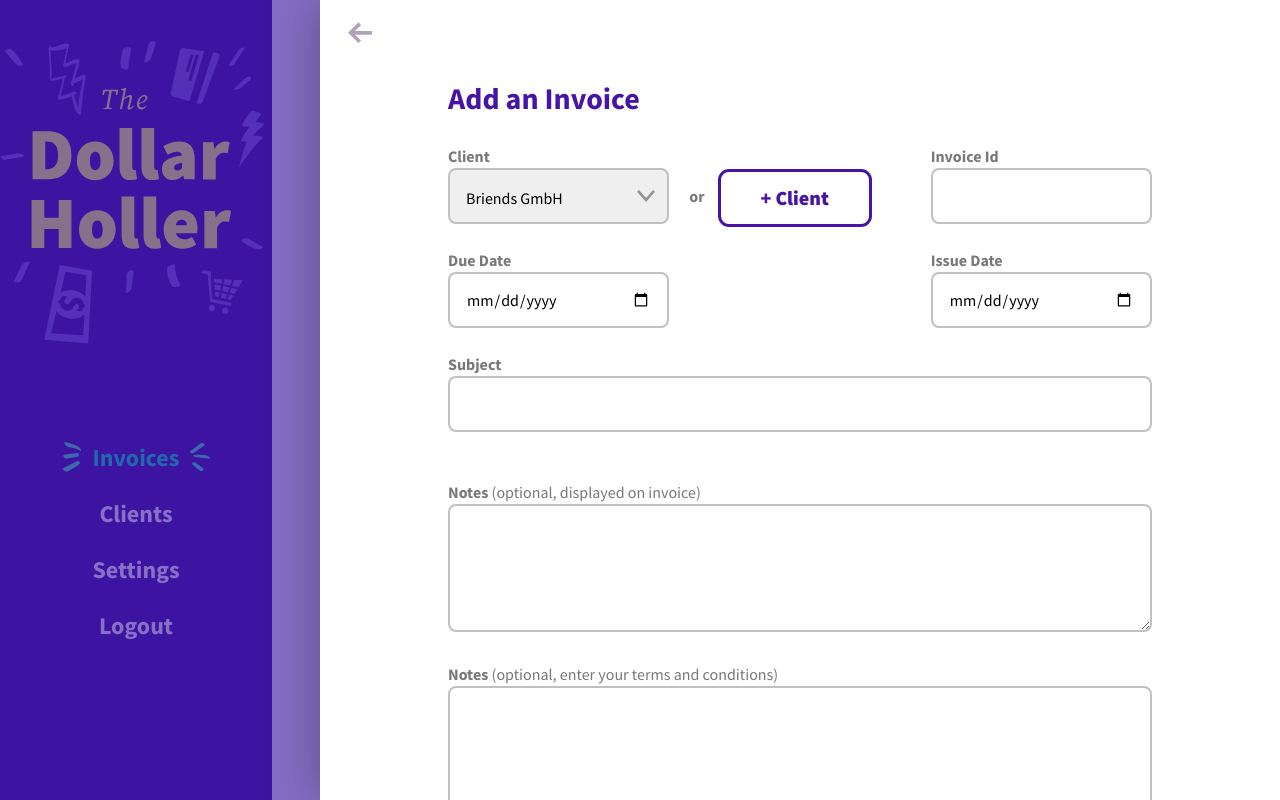
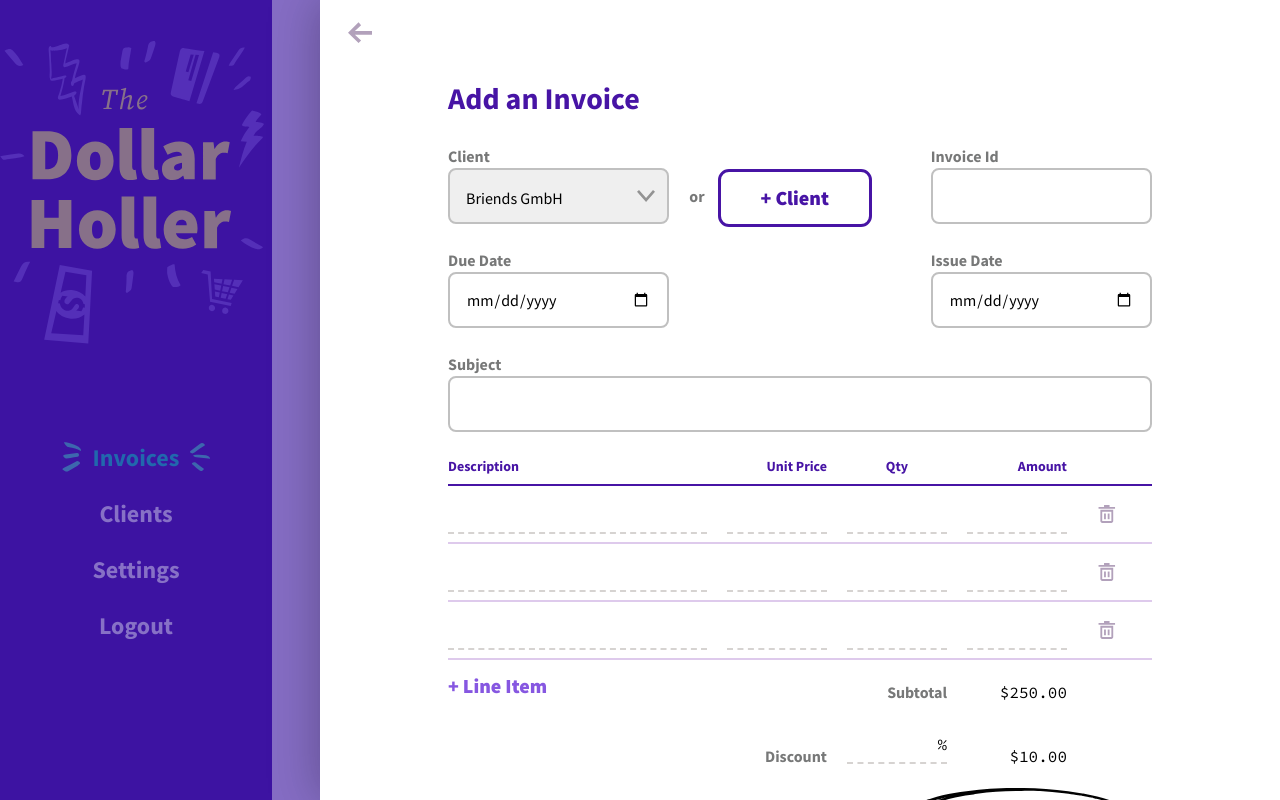
Before and after one commit to MaxDaten/dollarholler, a SvelteKit app: page /invoices in a window 1280 px wide. Both pictures are taken after typing "Sample" into the empty fields and a click on the button "+ Invoice". Built offline with nearby package versions, Linux system fonts and the light colour scheme.

Commit message:
Lesson 26: Invoice Line Item Form

```diff
--- a/src/app.css
+++ b/src/app.css
@@ -28,8 +28,8 @@
         @apply block font-sans text-base font-bold text-monsoon
     }
 
-    input[type="text"]:not(.search),
-    input[type="number"],
+    input[type="text"]:not(.search):not(.line-item),
+    input[type="number"]:not(.line-item),
     input[type="date"],
     input[type="password"],
     input[type="email"] {
@@ -46,8 +46,8 @@
 
     select:focus,
     textarea:focus,
-    input[type="text"]:not(.search):focus,
-    input[type="number"]:focus,
+    input[type="text"]:not(.search):not(.line-item):focus,
+    input[type="number"]:not(.line-item):focus,
     input[type="date"]:focus,
     input[type="password"]:focus,
     input[type="email"]:focus {
@@ -64,6 +64,10 @@
         @apply grid grid-cols-invoiceTableMobile lg:grid-cols-invoiceTable gap-x-4 px-4 lg:px-6 mb-3 w-full
     }
 
+    .invoice-line-item {
+        @apply grid grid-cols-invoiceLineItem gap-x-5;
+    }
+
     .field {
         @apply mb-6
     }
--- a/src/lib/components/Button.svelte
+++ b/src/lib/components/Button.svelte
@@ -2,7 +2,13 @@
   import type { SvelteComponent } from 'svelte';
   export let label: string;
   export let onClick: () => void;
-  export let style: 'primary' | 'secondary' | 'destructive' | 'outline' | 'textOnly' = 'primary';
+  export let style:
+    | 'primary'
+    | 'secondary'
+    | 'destructive'
+    | 'outline'
+    | 'textOnly'
+    | 'textOnlyDestructive' = 'primary';
   export let isAnimated = true;
   export let iconLeft: (new (...args: any[]) => SvelteComponent) | null = null;
   export let iconRight: (new (...args: any[]) => SvelteComponent) | null = null;
@@ -16,6 +22,7 @@
   class:destructive={style === 'destructive'}
   class:outline={style === 'outline'}
   class:textOnly={style === 'textOnly'}
+  class:textOnlyDestructive={style === 'textOnlyDestructive'}
   class:isAnimated
 >
   {#if iconLeft}
@@ -45,6 +52,10 @@
   }
 
   .textOnly {
+    @apply bg-transparent px-0 text-lavenderIndigo no-underline hover:underline;
+  }
+
+  .textOnlyDestructive {
     @apply bg-transparent px-0 text-scarlet underline hover:no-underline;
   }
 
--- a/src/lib/components/SlidePanel.svelte
+++ b/src/lib/components/SlidePanel.svelte
@@ -19,7 +19,7 @@
 <Portal>
   <Overlay />
   <div
-    class="fixed right-0 top-0 z-slidePanel h-screen w-3/4 overflow-scroll bg-white py-20 px-32 shadow-slidePanel"
+    class="fixed right-0 top-0 z-slidePanel h-screen w-3/4 overflow-y-scroll bg-white py-20 px-32 shadow-slidePanel"
   >
     <button
       class="absolute top-5 left-7 text-pastelPurple hover:text-daisyBush"
--- a/src/routes/(dashboard)/invoices/InvoiceForm.svelte
+++ b/src/routes/(dashboard)/invoices/InvoiceForm.svelte
@@ -1,6 +1,28 @@
-<script>
+<script lang="ts">
   import Button from '$lib/components/Button.svelte';
   import Trash from '$lib/components/Icon/Trash.svelte';
+  import LineItemRows from './LineItemRows.svelte';
+
+  const blankLineItem: LineItem[] = [
+    {
+      amount: 12.99,
+      description: 'Item 1',
+      id: '1',
+      quantity: 2
+    },
+    {
+      amount: 9.99,
+      description: 'Item 2',
+      id: '2',
+      quantity: 1
+    },
+    {
+      amount: 5.99,
+      description: 'Item 3',
+      id: '3',
+      quantity: 3
+    }
+  ];
 </script>
 
 <h2 class="mb-7 font-sans text-3xl font-bold text-daisyBush">Add an Invoice</h2>
@@ -43,7 +65,9 @@
   </div>
 
   <!-- Line Items -->
-  <div class="field col-span-6"><!-- Placeholder --></div>
+  <div class="field col-span-6">
+    <LineItemRows lineItems={blankLineItem} />
+  </div>
 
   <!-- Notes -->
   <div class="field col-span-6">
@@ -72,7 +96,7 @@
     <Button
       label="Delete"
       onClick={() => {}}
-      style="textOnly"
+      style="textOnlyDestructive"
       isAnimated={false}
       iconLeft={Trash}
     />
--- /dev/null
+++ b/src/routes/(dashboard)/invoices/LineItemRow.svelte
@@ -0,0 +1,65 @@
+<script lang="ts">
+  import Trash from '$lib/components/Icon/Trash.svelte';
+  export let lineItem: LineItem;
+</script>
+
+<div class="invoice-line-item border-b-2 border-fog py-2">
+  <div>
+    <input class="line-item" type="text" name="description" id="description" />
+  </div>
+
+  <div>
+    <input
+      class="line-item text-right"
+      type="number"
+      name="unitPrice"
+      id="unitPrice"
+      step="0.01"
+      min="0"
+    />
+  </div>
+
+  <div>
+    <input
+      class="line-item text-center"
+      type="number"
+      name="quantity"
+      id="quantity"
+      step="1"
+      min="0"
+    />
+  </div>
+
+  <div>
+    <input
+      class="line-item text-right"
+      type="number"
+      name="amount"
+      id="amount"
+      step="0.01"
+      min="0"
+    />
+  </div>
+
+  <div>
+    <button class="center h-10 w-10 text-pastelPurple hover:text-lavenderIndigo"><Trash /></button>
+  </div>
+</div>
+
+<style lang="postcss">
+  input[type='text'],
+  input[type='number'] {
+    @apply h-10 w-full border-b-2 border-dashed border-stone-300;
+  }
+  input[type='text'] {
+    @apply font-sans text-xl font-bold;
+  }
+  input[type='number'] {
+    @apply font-mono text-base;
+  }
+
+  input[type='text']:focus,
+  input[type='number']:focus {
+    @apply border-solid border-lavenderIndigo outline-none;
+  }
+</style>
--- /dev/null
+++ b/src/routes/(dashboard)/invoices/LineItemRows.svelte
@@ -0,0 +1,53 @@
+<script lang="ts">
+  import Button from '$lib/components/Button.svelte';
+  import CircledAmount from '$lib/components/CircledAmount.svelte';
+  import LineItemRow from './LineItemRow.svelte';
+  export let lineItems: LineItem[] = [];
+</script>
+
+<div class="invoice-line-item border-b-2 border-daisyBush pb-2">
+  <div class="table-header">Description</div>
+  <div class="table-header text-right">Unit Price</div>
+  <div class="table-header text-center">Qty</div>
+  <div class="table-header text-right">Amount</div>
+</div>
+
+{#each lineItems as lineItem}
+  <LineItemRow {lineItem} />
+{/each}
+
+<div class="invoice-line-item">
+  <div class="col-span-2">
+    <Button label="+ Line Item" style="textOnly" onClick={() => {}} isAnimated={false} />
+  </div>
+  <div class="py-5 text-right font-bold text-monsoon">Subtotal</div>
+  <div class="py-5 text-right font-mono">$250.00</div>
+</div>
+
+<div class="invoice-line-item">
+  <div class="col-span-2 py-5 text-right font-bold text-monsoon">Discount</div>
+  <div class="relative">
+    <input
+      class="line-item h-10 w-full border-b-2 border-dashed border-stone-300 pr-4 text-right font-mono focus:border-solid focus:border-lavenderIndigo focus:outline-none"
+      type="number"
+      name="discount"
+      id="discount"
+      min="0"
+      max="100"
+    />
+    <span class="absolute right-0 top-2 font-mono">%</span>
+  </div>
+  <div class="py-5 text-right font-mono">$10.00</div>
+</div>
+
+<div class="invoice-line-item">
+  <div class="col-span-6">
+    <CircledAmount label="Total:" amount="$1,444.00" />
+  </div>
+</div>
+
+<style lang="postcss">
+  .table-header {
+    @apply text-sm font-bold text-daisyBush;
+  }
+</style>
--- a/tailwind.config.cjs
+++ b/tailwind.config.cjs
@@ -46,6 +46,7 @@ module.exports = {
         whisper: '#f9f4f9',
       },
       gridTemplateColumns: {
+        'invoiceLineItem': '1fr 100px 100px 100px 65px',
         'invoiceTable': '100px 100px 60px 1fr 116px 32px 32px',
         'invoiceTableMobile': '1fr 90px'
       },
```
